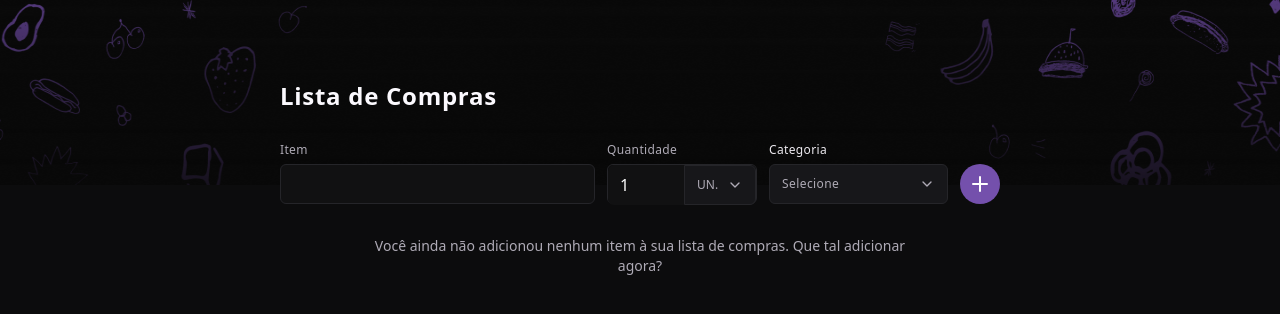
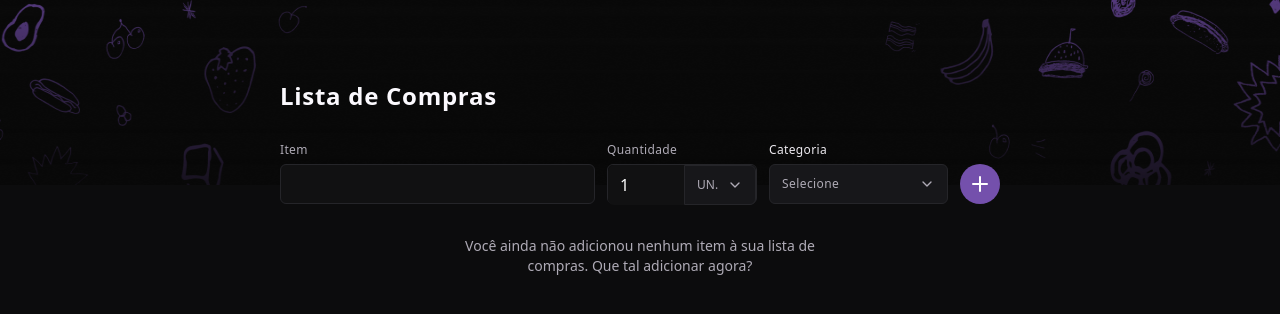
Before and after one commit to maik-emanoel/shopping-list, a React (Vite) app: page / in a window 1280 px wide. Shown: the top 314 px of the page. Built offline with nearby package versions, Linux system fonts and the light colour scheme.

Commit message:
add max-width on empty list message

```diff
--- a/src/App.tsx
+++ b/src/App.tsx
@@ -72,7 +72,7 @@ export function App() {
 
         <div className="mt-8 flex flex-col gap-3">
           {items.length === 0 && (
-            <p className="text-gray-200 text-center mx-auto text-sm w-[80%]">
+            <p className="text-gray-200 text-center mx-auto text-sm w-[80%] max-w-[400px]">
               Você ainda não adicionou nenhum item à sua lista de compras.
               Que tal adicionar agora?
             </p>
```
